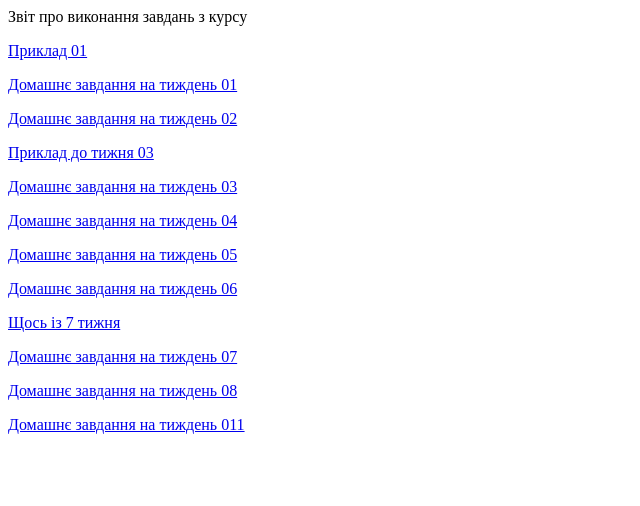
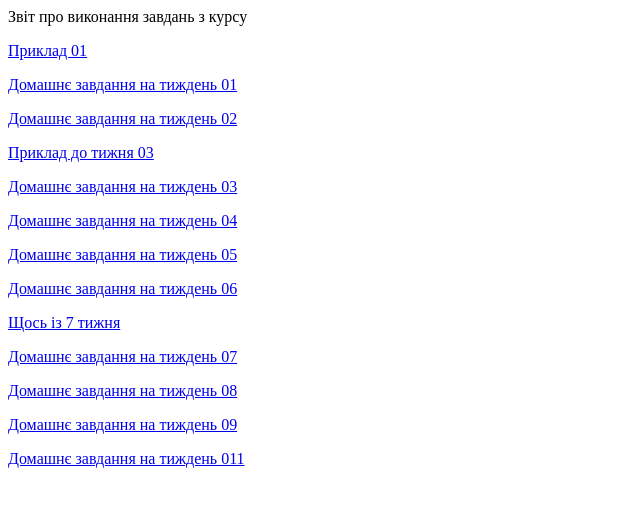
Before and after one commit to AnnaEgorova220900/AnnaEgorova220900.github.io, a plain HTML site: page index.html in a window 1280 px wide. Shown: the whole page, without its empty margins (0-640 px from the left). Drawn offline with Linux system fonts and the light colour scheme.

Commit message:
Update index.html

```diff
--- a/index.html
+++ b/index.html
@@ -18,6 +18,7 @@
                <p><a href = "week7/threejs_first.html" target= "_blank">Щось із 7 тижня</a>
                <p><a href = "week7/dzweek7.html" target= "_blank">Домашнє завдання на тиждень 07</a>
                <p><a href = "week9/dz8_nft.html" target= "_blank">Домашнє завдання на тиждень 08</a>
+               <p><a href = "week10/dz9.html" target= "_blank">Домашнє завдання на тиждень 09</a>
                <p><a href = "week11/shaders.html" target= "_blank">Домашнє завдання на тиждень 011</a>
 
     </body>
```
